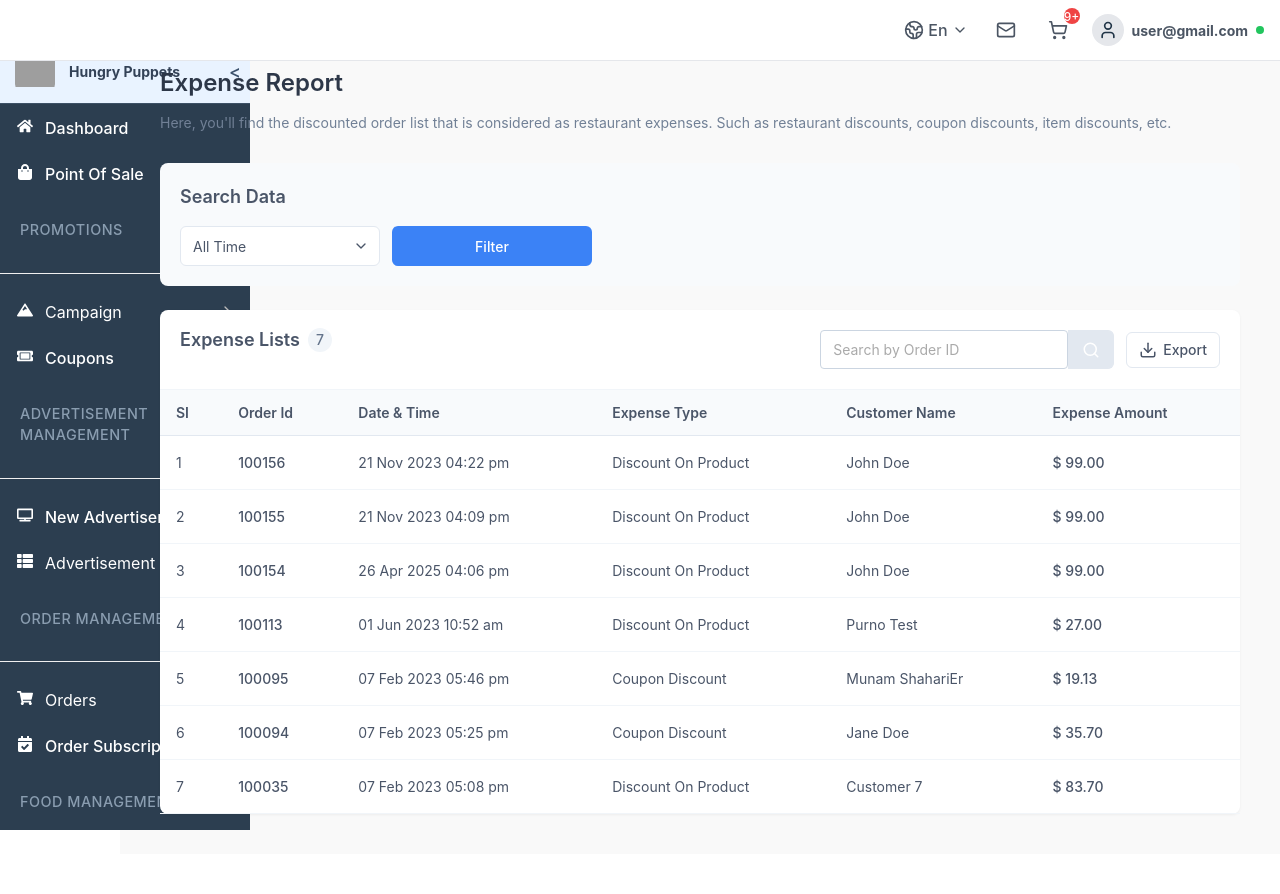
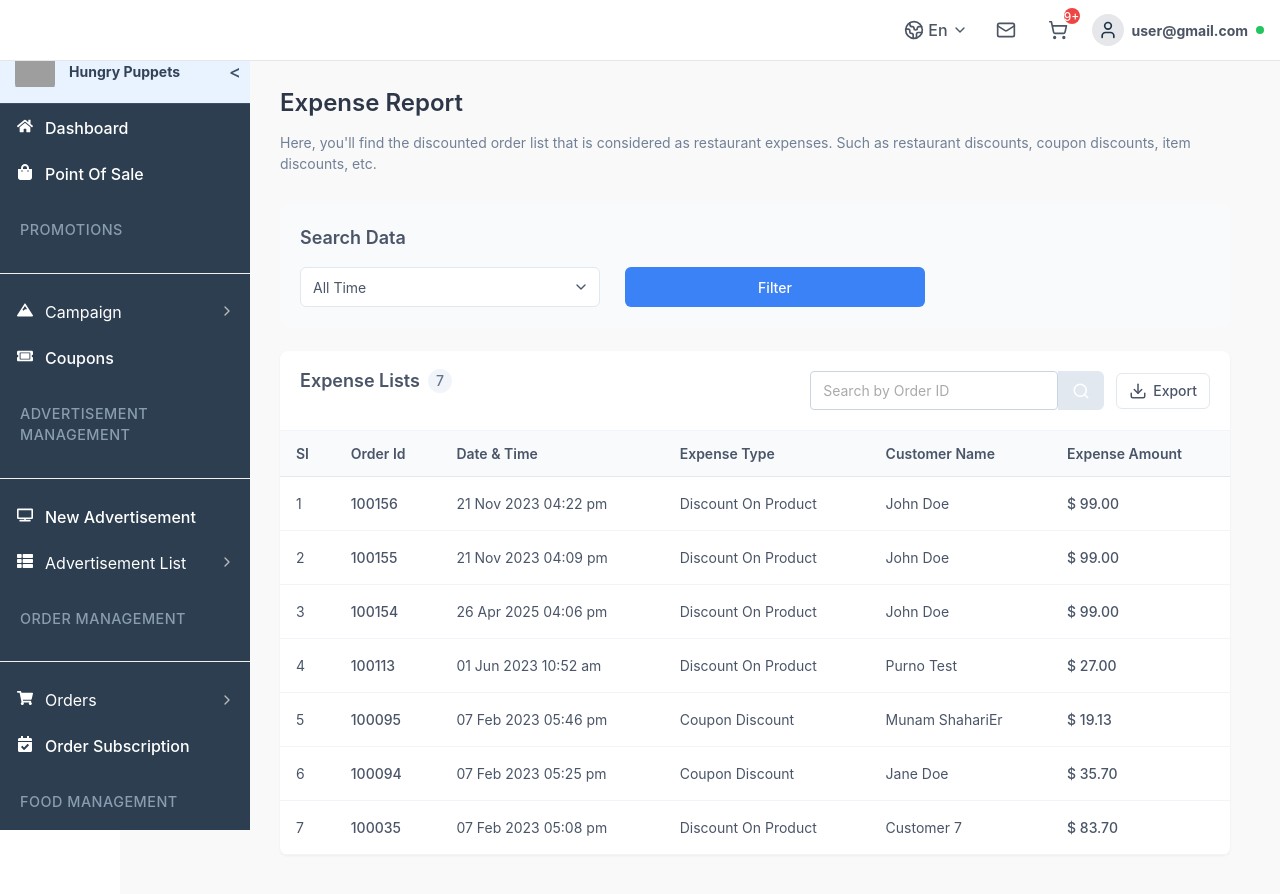
Before and after one commit to sanamthapa5/RestaurantPanel, a React (Vite) app in the folder restaurant/: page /ExpenseReport in a window 1280 px wide. Before the commit the page ends 854 px from the top, so only its background shows below. Built offline with nearby package versions, Linux system fonts and the light colour scheme; grey boxes are pictures that could not be loaded.

Commit message:
Layout Fixes on Expense Report

```diff
--- a/restaurant/src/pages/Report/ExpenseReport.css
+++ b/restaurant/src/pages/Report/ExpenseReport.css
@@ -2,8 +2,11 @@
 .expense-container {
     font-family: "Inter", -apple-system, BlinkMacSystemFont, "Segoe UI", Roboto, Oxygen, Ubuntu, Cantarell, sans-serif;
     color: #333;
-    max-width: 1200px;
-    margin: 0 auto;
+    /* max-width: 1200px; */
+    /* margin: 0 auto; */
+    margin-top: 20px;
+    margin-left: 120px;
+    margin-right:10px ;
     padding: 20px;
     position: relative;
   }
@@ -41,11 +44,15 @@
   .filter-container {
     display: flex;
     align-items: center; /* Align all elements vertically in the center */
-    gap: 12px; /* Equal gap between all elements */
+    /* gap: 12px; Equal gap between all elements */
+    gap: 25px; /* Equal gap between all elements */
+
   }
 
   .time-filter {
-    width: 200px;
+    /* width: 200px; */
+    width: 300px;
+
     height: 40px;
     padding: 8px 12px;
     border: 1px solid #e2e8f0;
@@ -69,7 +76,7 @@
   }
 
   .date-input {
-    width: 200px;
+    width: 250px;
     height: 40px;
     padding: 8px 12px;
     border: 1px solid #e2e8f0;
@@ -86,7 +93,8 @@
   }
 
   .filter-button {
-    width: 200px;
+    /* width: 200px; */
+    width: 300px;
     height: 40px;
     padding: 8px 12px;
     background-color: #3b82f6;
```
